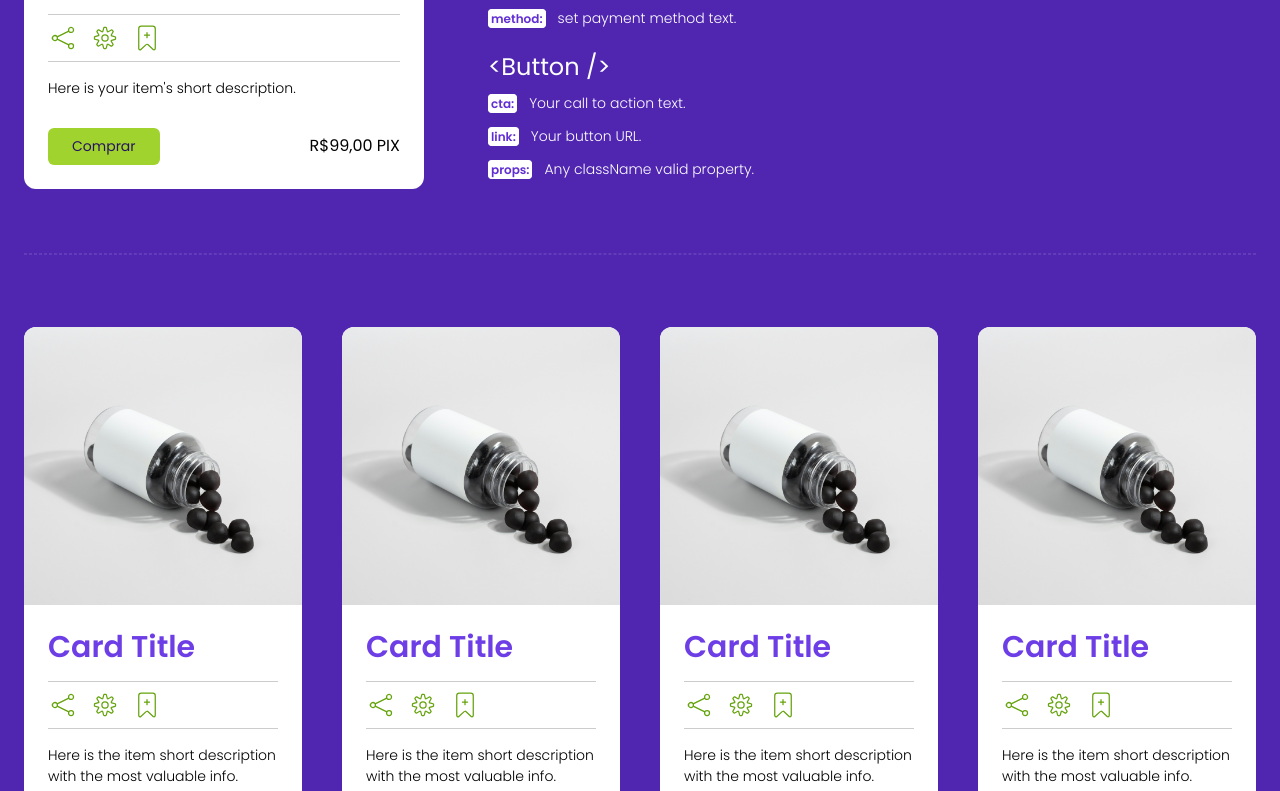
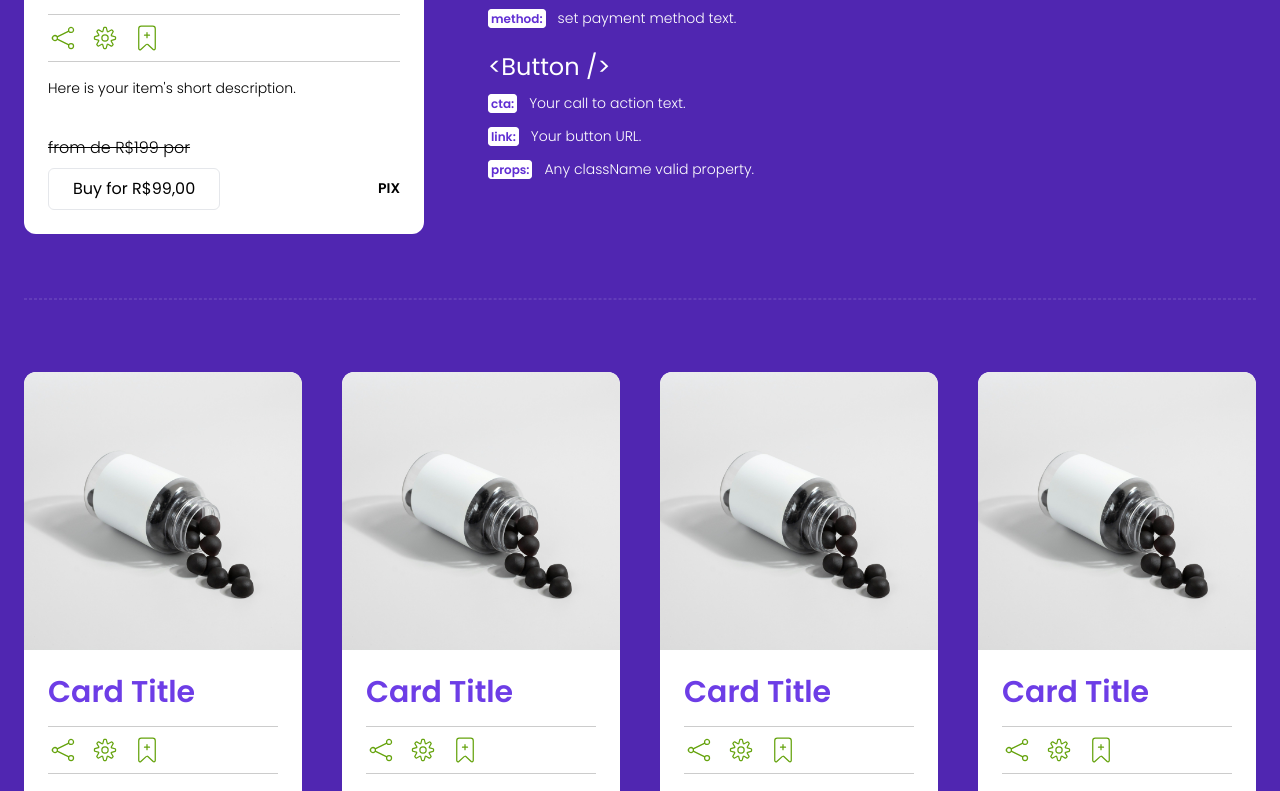
Before and after one commit to allrox/allrox-ui-kit, a Next.js app: page / in a window 1280 px wide. Shown: the part 3429-4220 px from the top of the page. Built offline with nearby package versions, Linux system fonts and the light colour scheme.

Commit message:
Add old price display to PricingLine component

```diff
--- a/src/app/components/PricingLine/index.js
+++ b/src/app/components/PricingLine/index.js
@@ -1,11 +1,20 @@
 import Button from "../ui/Button"
 
-export default function PricingLine({ price, method, buttonUrl }) {
+export default function PricingLine({ price, method, buttonUrl, oldprice }) {
   return (
-    <div className="flex flex-row gap-2 border-t border-1 border-white/[0.05] justify-between items-center pt-4 h-full]">
-      <Button cta="Comprar" props="w-full bg-secondary-400 border-none text-primary-950 text-sm p-2" buttonUrl={buttonUrl}/>
-      <div className="font-medium">
-        <span className="text-base">{price}</span> {method}
+    <div className="flex flex-col gap-2 border-t border-1 border-white/[0.05] pt-6 h-full]">
+      {
+        oldprice &&
+        <span className="line-through text-base">
+          from {oldprice}
+        </span>
+      }
+
+      <div className="flex flex-row justify-between">
+        <Button cta={`Buy for ${price}`} buttonUrl={buttonUrl} />
+        <div className="text-base flex flex-row text-sm font-bold items-center gap-1">
+          {method}
+        </div>
       </div>
     </div>
   )
```
